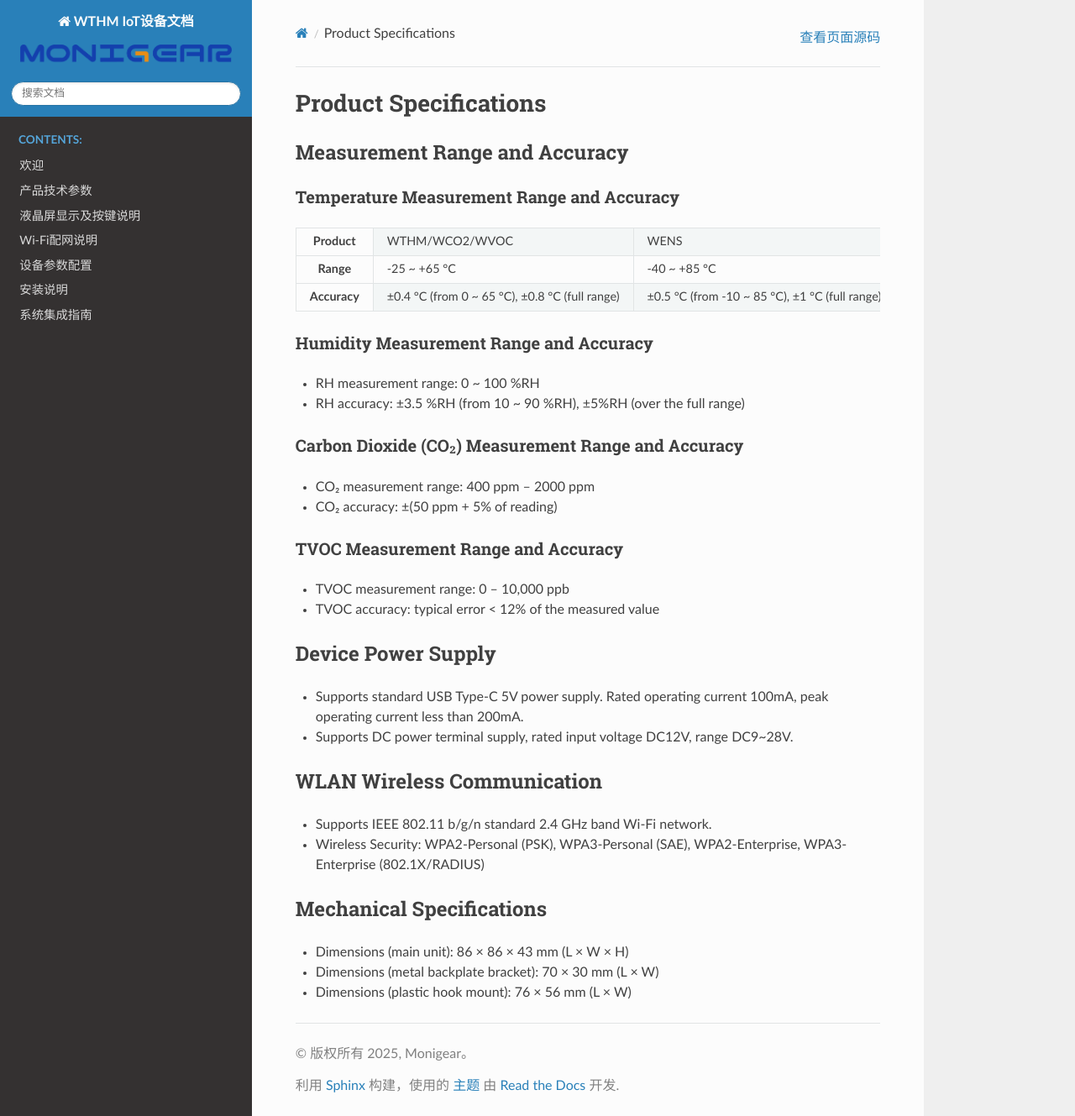
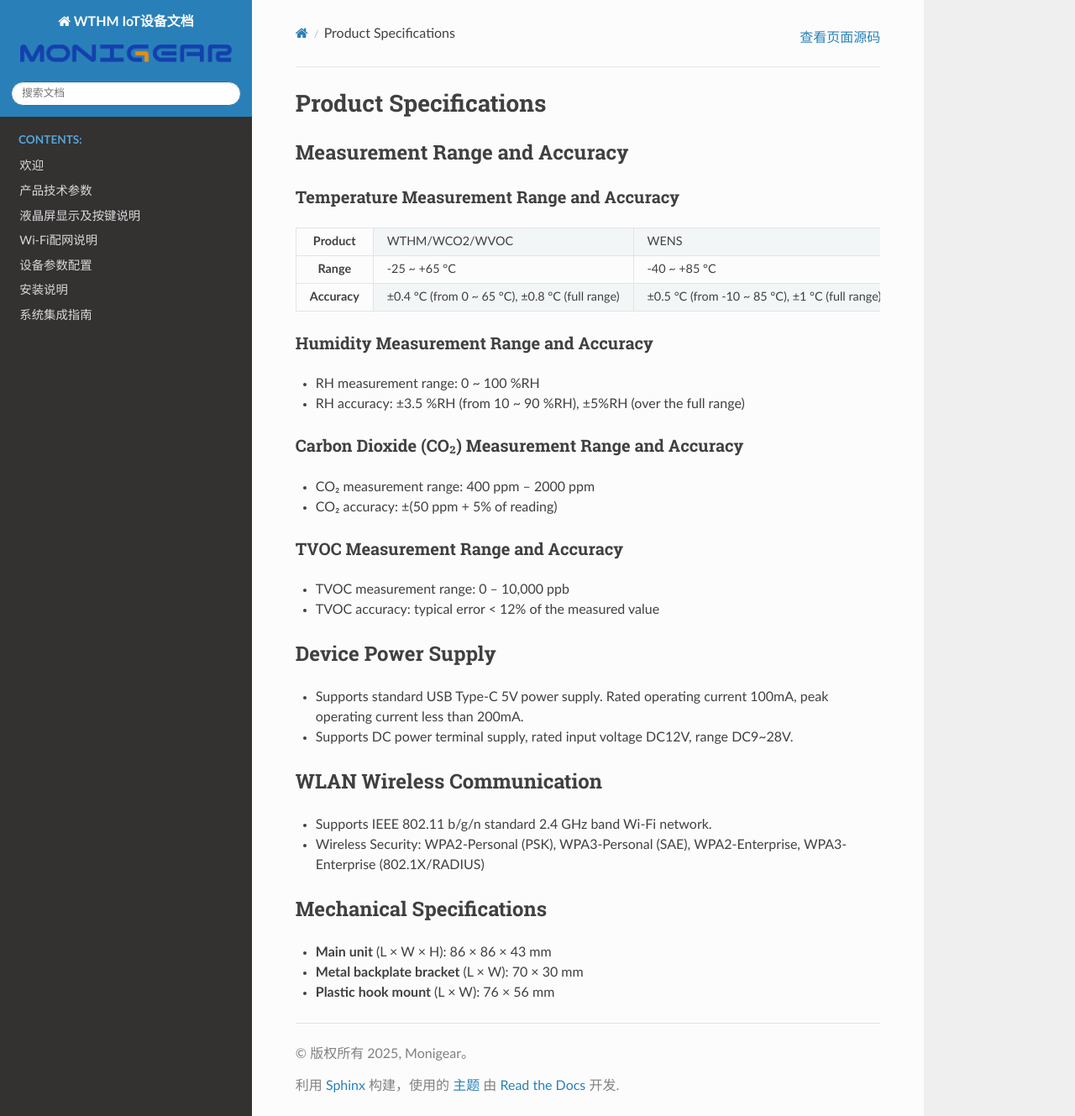
Before and after one commit to laosongbaba/wthm_docs_sphinx, a Sphinx documentation site: the page built from docs/en/product-specs.rst, in a window 1280 px wide and 1329 px high. Shown: the whole window at 84% size. Built offline with Sphinx 7.4.7 and the Read the Docs theme 3.1.0, drawn with Linux system fonts in a browser that asks for light colours.

Commit message:
update Mechanical Specifications

```diff
--- a/docs/en/product-specs.rst
+++ b/docs/en/product-specs.rst
@@ -53,6 +53,6 @@ WLAN Wireless Communication
 Mechanical Specifications
 -------------------------
 
-- Dimensions (main unit): 86 × 86 × 43 mm (L × W × H)
-- Dimensions (metal backplate bracket): 70 × 30 mm (L × W)
-- Dimensions (plastic hook mount): 76 × 56 mm (L × W)
+- **Main unit** (L × W × H): 86 × 86 × 43 mm
+- **Metal backplate bracket** (L × W): 70 × 30 mm
+- **Plastic hook mount** (L × W): 76 × 56 mm
--- a/docs/zh/product-specs.rst
+++ b/docs/zh/product-specs.rst
@@ -43,6 +43,6 @@ TTL 3.3V UART串行配置接口
 设备尺寸
 --------
 
-- 长x宽x高：86 x 86 x 43mm
-- 背板支架（金属）长x宽：70 x 30mm
-- 挂件（塑料）长x宽：76 x 56mm
+- **主机** 长x宽x高：86 x 86 x 43mm
+- **背板支架（金属）** 长x宽：70 x 30mm
+- **挂件（塑料）** 长x宽：76 x 56mm
```
